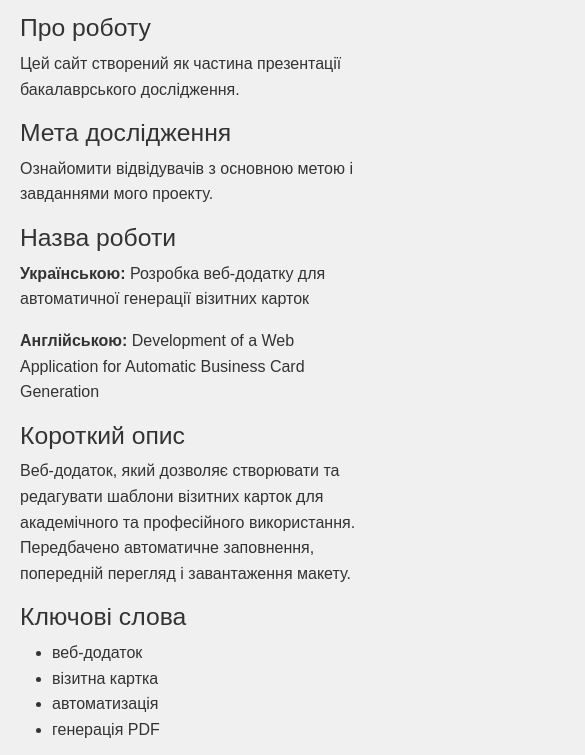
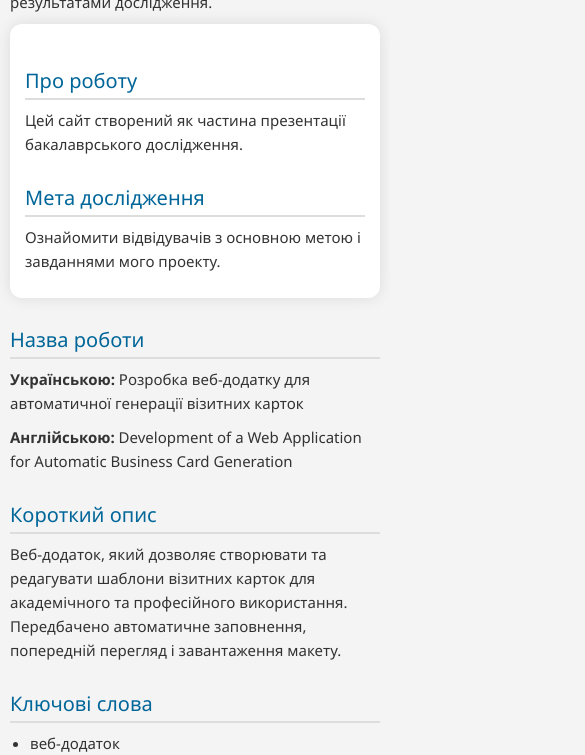
Before and after one commit to VladSTp/Business-card-generator, a plain HTML site: page index.html in a window 390 px wide. Shown: the part 137-892 px from the top of the page, 585 px wide, since content can reach past the window. Drawn offline with nearby package versions, Linux system fonts and the light colour scheme.

Commit message:
Update styles.css
•	Додано адаптивну верстку за допомогою медіа-запитів (@media).
•	Впроваджено респонсивні зображення (max-width: 100%, height: auto).
•	Налаштовано типографіку (розміри, відступи, шрифти).
•	Підключено Google Fonts.
•	Оптимізовано зображення.
•	Забезпечено кросбраузерну сумісність.

```diff
--- a/styles.css
+++ b/styles.css
@@ -214,3 +214,87 @@ button:hover {
         padding: 15px;
     }
 }
+
+/* Reset */
+* {
+  margin: 0;
+  padding: 0;
+  box-sizing: border-box;
+}
+
+/* Typography */
+body {
+  font-family: "Segoe UI", Tahoma, Geneva, Verdana, sans-serif;
+  line-height: 1.6;
+  font-size: 16px;
+  background-color: #f4f4f4;
+  color: #333;
+  padding: 20px;
+}
+
+/* Container */
+main {
+  max-width: 1000px;
+  margin: auto;
+  background: #fff;
+  padding: 30px;
+  border-radius: 12px;
+  box-shadow: 0 0 15px rgba(0, 0, 0, 0.1);
+}
+
+/* Section Titles */
+h2 {
+  margin-top: 30px;
+  color: #006699;
+  border-bottom: 2px solid #ddd;
+  padding-bottom: 5px;
+}
+
+/* Paragraphs and Lists */
+p, li {
+  margin-bottom: 10px;
+}
+
+/* Lists */
+ul, ol {
+  padding-left: 20px;
+}
+
+/* Images */
+img {
+  display: block;
+  margin: 20px auto;
+  max-width: 100%;
+  height: auto;
+  border-radius: 8px;
+}
+
+/* Contact block */
+#contacts p {
+  margin-bottom: 5px;
+}
+
+/* Links */
+a {
+  color: #0077cc;
+  text-decoration: none;
+}
+a:hover {
+  text-decoration: underline;
+}
+
+/* Responsive */
+@media (max-width: 768px) {
+  body {
+    font-size: 15px;
+    padding: 10px;
+  }
+
+  main {
+    padding: 15px;
+  }
+
+  h2 {
+    font-size: 20px;
+  }
+}
```
